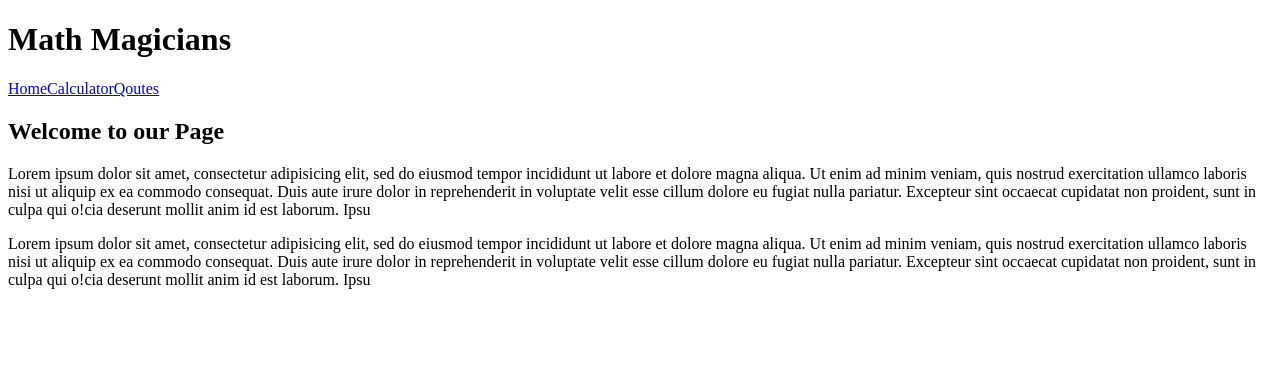
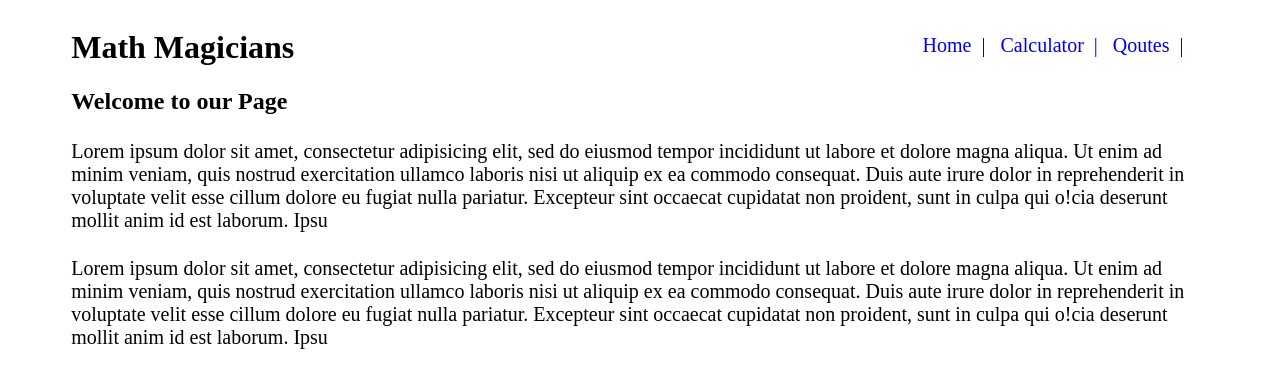
Before and after one commit to Emmyn5600/React-calculator, a React (Create React App) app: page / in a window 1280 px wide. Shown: the top 388 px of the page. Built offline with nearby package versions, Linux system fonts and the light colour scheme.

Commit message:
Style the app

```diff
--- a/src/App.css
+++ /dev/null
@@ -1,26 +0,0 @@
-.display-value {
-  width: 300px;
-  height: 80px;
-  margin-left: auto;
-  margin-right: auto;
-  border: 1px solid gray;
-  border-radius: 2px;
-}
-
-.board {
-  width: 300px;
-  margin-left: auto;
-  margin-right: auto;
-}
-
-button {
-  width: 25%;
-  height: 50px;
-  border-radius: 0;
-  border: 1px solid gray;
-}
-
-#result {
-  margin-left: 520px;
-  width: 22.5%;
-}
--- a/src/index.js
+++ b/src/index.js
@@ -1,6 +1,6 @@
 import React from 'react';
 import ReactDOM from 'react-dom';
-import './App.css';
+import './style.css';
 import Route from './components/Route';
 
 ReactDOM.render(
--- /dev/null
+++ b/src/style.css
@@ -0,0 +1,134 @@
+.display-value {
+  width: 300px;
+  height: 80px;
+  margin-left: auto;
+  margin-right: auto;
+  border: 1px solid gray;
+  border-radius: 2px;
+}
+
+.board {
+  width: 300px;
+  margin-left: auto;
+  margin-right: auto;
+}
+
+button {
+  width: 25%;
+  height: 50px;
+  border-radius: 0;
+  border: 1px solid gray;
+}
+
+.display-result {
+  width: 700px;
+  margin-left: auto;
+  margin-right: auto;
+}
+
+#result {
+  width: 700px;
+  height: 100px;
+  border: none;
+  background-color: #858693;
+  box-sizing: border-box;
+  font-size: 40px;
+  font-weight: bold;
+  color: #fff;
+}
+
+::placeholder {
+  color: #fff;
+  opacity: 1;
+  font-size: 40px;
+  font-weight: bold;
+}
+
+.board {
+  width: 700px;
+  margin-left: auto;
+  margin-right: auto;
+}
+
+button {
+  width: 25%;
+  height: 100px;
+  border-radius: 0;
+  border: 1px solid gray;
+  font-size: 30px;
+}
+
+.zeros {
+  width: 50%;
+}
+
+.ornge {
+  background-color: #f4913e;
+}
+
+.navbar {
+  display: flex;
+  justify-content: space-between;
+}
+
+.link {
+  margin-top: 26px;
+  margin-right: 7%;
+}
+
+.title {
+  margin-left: 5%;
+}
+
+a {
+  margin-left: 15px;
+  text-decoration: none;
+  font-size: 20px;
+}
+
+a::after {
+  content: '|';
+  font-size: 20px;
+  margin-left: 10px;
+}
+
+h2 {
+  width: 90%;
+  margin: 0 5%;
+}
+
+p {
+  width: 90%;
+  margin: 2% 5%;
+  font-size: 20px;
+}
+
+.qoute {
+  width: 80%;
+  margin: 15% 10%;
+  font-size: 25px;
+}
+
+.app {
+  display: flex;
+  justify-content: space-between;
+}
+
+.calc {
+  margin-right: 5%;
+}
+
+.lets {
+  margin-left: 5%;
+}
+
+.lets h1 {
+  font-size: 20px;
+  font-family: 'Lucida Sans', 'Lucida Sans Regular', 'Lucida Grande', 'Lucida Sans Unicode', Geneva, Verdana, sans-serif;
+}
+
+@media screen and (max-width: 1000px) {
+  .lets {
+    display: none;
+  }
+}
```
